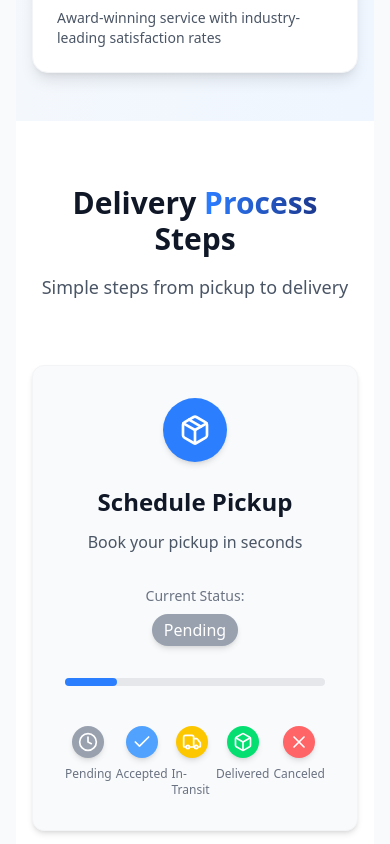
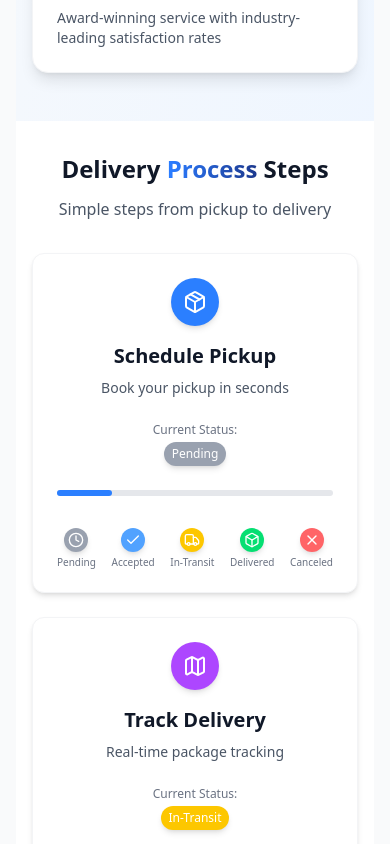
Before and after one commit to CHARANCHERRY123456/SpeakShip, a React (Vite) app in the folder client/: page / in a window 390 px wide. Shown: the part 2460-3304 px from the top of the page. Built offline with nearby package versions, Linux system fonts and the light colour scheme; no server answers.

Commit message:
feat:home page is set for darkmode

```diff
--- a/client/src/features/home/components/FeaturesSection.jsx
+++ b/client/src/features/home/components/FeaturesSection.jsx
@@ -44,7 +44,7 @@ const FeaturesSection = () => {
   ];
 
   return (
-    <section id="features" className="py-12 sm:py-20 bg-gradient-to-br from-gray-50 to-blue-50">
+    <section id="features" className="py-12 sm:py-20 bg-gradient-to-br from-gray-50 to-blue-50 dark:from-gray-900 dark:to-gray-800">
       <div className="max-w-7xl mx-auto px-4 sm:px-6 lg:px-8">
         {/* Header */}
         <motion.div
@@ -83,14 +83,14 @@ const FeaturesSection = () => {
               viewport={{ once: true }}
               className="group"
             >
-              <div className="bg-white p-6 sm:p-8 rounded-2xl shadow-lg hover:shadow-2xl transition-all duration-300 flex flex-col h-full transform hover:-translate-y-2 border border-gray-100 hover:border-blue-100">
+              <div className="bg-white dark:!bg-white p-6 sm:p-8 rounded-2xl shadow-lg hover:shadow-2xl transition-all duration-300 flex flex-col h-full transform hover:-translate-y-2 border border-gray-100 dark:border-gray-200 hover:border-blue-100 dark:hover:border-blue-200">
                 <div className="w-12 h-12 sm:w-14 sm:h-14 bg-gradient-to-r from-blue-500 to-blue-900 rounded-xl flex items-center justify-center mb-4 group-hover:scale-110 transition-transform duration-300">
                   <feature.icon className="w-5 h-5 sm:w-7 sm:h-7 text-white" />
                 </div>
-                <h3 className="text-lg sm:text-xl font-semibold text-gray-900 mb-3">
+                <h3 className="text-lg sm:text-xl font-semibold text-gray-900 dark:!text-gray-800 mb-3">
                   {feature.title}
                 </h3>
-                <p className="text-gray-600 text-sm sm:text-base">
+                <p className="text-gray-600 dark:!text-gray-700 text-sm sm:text-base">
                   {feature.description}
                 </p>
               </div>
--- a/client/src/features/home/components/HowItWorks.jsx
+++ b/client/src/features/home/components/HowItWorks.jsx
@@ -5,21 +5,21 @@ import { Package, Map, CheckCircle, Clock, Check, Truck, Box, X } from 'lucide-r
 const HowItWorks = () => {
   const steps = [
     {
-      icon: <Package size={32} />,
+      icon: <Package size={24} className="sm:w-6 sm:h-6 md:w-8 md:h-8" />,
       title: "Schedule Pickup",
       description: "Book your pickup in seconds",
       status: "Pending",
       color: "bg-blue-500"
     },
     {
-      icon: <Map size={32} />,
+      icon: <Map size={24} className="sm:w-6 sm:h-6 md:w-8 md:h-8" />,
       title: "Track Delivery",
       description: "Real-time package tracking",
       status: "In-Transit",
       color: "bg-purple-500"
     },
     {
-      icon: <CheckCircle size={32} />,
+      icon: <CheckCircle size={24} className="sm:w-6 sm:h-6 md:w-8 md:h-8" />,
       title: "Receive Package",
       description: "Get delivery notifications",
       status: "Delivered",
@@ -28,11 +28,11 @@ const HowItWorks = () => {
   ];
 
   const allStatuses = [
-    { name: "Pending", icon: <Clock size={20} />, color: "bg-gray-400" },
-    { name: "Accepted", icon: <Check size={20} />, color: "bg-blue-400" },
-    { name: "In-Transit", icon: <Truck size={20} />, color: "bg-yellow-400" },
-    { name: "Delivered", icon: <Box size={20} />, color: "bg-green-400" },
-    { name: "Canceled", icon: <X size={20} />, color: "bg-red-400" }
+    { name: "Pending", icon: <Clock size={16} className="w-4 h-4" />, color: "bg-gray-400" },
+    { name: "Accepted", icon: <Check size={16} className="w-4 h-4" />, color: "bg-blue-400" },
+    { name: "In-Transit", icon: <Truck size={16} className="w-4 h-4" />, color: "bg-yellow-400" },
+    { name: "Delivered", icon: <Box size={16} className="w-4 h-4" />, color: "bg-green-400" },
+    { name: "Canceled", icon: <X size={16} className="w-4 h-4" />, color: "bg-red-400" }
   ];
 
   const container = {
@@ -69,21 +69,21 @@ const HowItWorks = () => {
   };
 
   return (
-    <section className="py-16 bg-white dark:bg-gray-900">
-      <div className="max-w-6xl mx-auto px-4">
+    <section className="py-8 sm:py-12 md:py-16 bg-white dark:bg-gray-900 px-4 sm:px-6">
+      <div className="max-w-6xl mx-auto">
         {/* Header */}
         <motion.div
           initial={{ opacity: 0, y: 20 }}
           whileInView={{ opacity: 1, y: 0 }}
           transition={{ duration: 0.6 }}
-          viewport={{ once: true }}
-          className="text-center mb-16"
+          viewport={{ once: true, margin: "-100px" }}
+          className="text-center mb-8 sm:mb-12 md:mb-16"
         >
           <motion.h2
             initial={{ opacity: 0, x: -20 }}
             whileInView={{ opacity: 1, x: 0 }}
             transition={{ duration: 0.5, delay: 0.2 }}
-            className="text-3xl sm:text-4xl lg:text-5xl font-bold text-gray-900 dark:text-white mb-4"
+            className="text-2xl sm:text-3xl md:text-4xl lg:text-5xl font-bold text-gray-900 dark:text-white mb-3 sm:mb-4"
           >
             Delivery <span className="bg-gradient-to-r from-blue-500 to-blue-900 bg-clip-text text-transparent">Process</span> Steps
           </motion.h2>
@@ -91,7 +91,7 @@ const HowItWorks = () => {
             initial={{ opacity: 0, y: 10 }}
             whileInView={{ opacity: 1, y: 0 }}
             transition={{ duration: 0.5, delay: 0.4 }}
-            className="text-lg sm:text-xl text-gray-600 dark:text-gray-300 max-w-3xl mx-auto"
+            className="text-base sm:text-lg md:text-xl text-gray-600 dark:text-gray-300 max-w-3xl mx-auto"
           >
             Simple steps from pickup to delivery
           </motion.p>
@@ -102,8 +102,8 @@ const HowItWorks = () => {
           variants={container}
           initial="hidden"
           whileInView="visible"
-          viewport={{ once: true }}
-          className="grid grid-cols-1 md:grid-cols-3 gap-8"
+          viewport={{ once: true, margin: "-100px" }}
+          className="grid grid-cols-1 gap-6 sm:gap-8 md:grid-cols-2 lg:grid-cols-3"
         >
           {steps.map((step, index) => {
             const statusIndex = allStatuses.findIndex(s => s.name === step.status);
@@ -113,42 +113,45 @@ const HowItWorks = () => {
               <motion.div
                 key={index}
                 variants={item}
-                className="bg-gray-50 dark:bg-gray-800 p-8 rounded-xl shadow-md hover:shadow-xl transition-all duration-300 border border-gray-100 dark:border-gray-700"
+                className="bg-white dark:bg-white p-6 sm:p-7 md:p-8 rounded-xl shadow-md hover:shadow-xl transition-all duration-300 border border-gray-100 dark:border-gray-200"
               >
                 {/* Step Header */}
-                <div className={`${step.color} w-16 h-16 rounded-full flex items-center justify-center text-white mx-auto mb-6 shadow-md`}>
+                <div className={`${step.color} w-12 h-12 sm:w-14 sm:h-14 md:w-16 md:h-16 rounded-full flex items-center justify-center text-white mx-auto mb-4 sm:mb-5 md:mb-6 shadow-md`}>
                   {step.icon}
                 </div>
 
-                <h3 className="text-2xl font-bold text-center mb-3 text-gray-900 dark:text-white">{step.title}</h3>
-                <p className="text-gray-600 dark:text-gray-300 text-center mb-8">{step.description}</p>
+                <h3 className="text-xl sm:text-xl md:text-2xl font-bold text-center mb-2 sm:mb-3 text-gray-900 dark:text-gray-900">
+                  {step.title}
+                </h3>
+                <p className="text-sm sm:text-base text-gray-600 dark:text-gray-700 text-center mb-6 sm:mb-7 md:mb-8">
+                  {step.description}
+                </p>
 
                 {/* Status */}
-                <div className="mb-4">
-                  <p className="text-sm text-gray-500 dark:text-gray-400 text-center mb-2">
+                <div className="mb-3 sm:mb-4">
+                  <p className="text-xs sm:text-sm text-gray-500 dark:text-gray-600 text-center mb-1 sm:mb-2">
                     Current Status:
                   </p>
                   <div className="flex justify-center">
-                    <span className={`px-3 py-1 rounded-full text-white ${allStatuses[statusIndex].color} shadow-md`}>
+                    <span className={`px-2 py-1 text-xs sm:text-sm rounded-full text-white ${allStatuses[statusIndex].color} shadow-md`}>
                       {step.status}
                     </span>
                   </div>
                 </div>
 
                 {/* Status Timeline */}
-                <div className="mt-8">
-                  <div className="relative h-2 bg-gray-200 dark:bg-gray-700 rounded-full mb-10">
+                <div className="mt-6 sm:mt-7 md:mt-8">
+                  <div className="relative h-1.5 sm:h-2 bg-gray-200 dark:bg-gray-300 rounded-full mb-8 sm:mb-9 md:mb-10">
                     <motion.div
                       initial={{ width: 0 }}
                       whileInView={{ width: progressWidth }}
                       transition={{ duration: 0.8, delay: 0.2 }}
                       viewport={{ once: true }}
-                      className={`absolute top-0 left-0 h-2 ${step.color} rounded-full`}
+                      className={`absolute top-0 left-0 h-full ${step.color} rounded-full`}
                     />
                   </div>
 
-                  {/* Add gap-x-2 here! */}
-                  <div className="flex justify-between gap-x-1">
+                  <div className="flex justify-between gap-x-0.5 sm:gap-x-1">
                     {allStatuses.map((status, idx) => (
                       <motion.div
                         key={idx}
@@ -159,10 +162,12 @@ const HowItWorks = () => {
                         transition={{ delay: idx * 0.1 }}
                         className="flex flex-col items-center"
                       >
-                        <div className={`w-8 h-8 ${status.color} rounded-full flex items-center justify-center text-white mb-2 shadow-md`}>
+                        <div className={`w-6 h-6 sm:w-7 sm:h-7 md:w-8 md:h-8 ${status.color} rounded-full flex items-center justify-center text-white mb-1 sm:mb-2 shadow-md`}>
                           {status.icon}
                         </div>
-                        <span className="text-xs text-gray-500 dark:text-gray-400">{status.name}</span>
+                        <span className="text-[10px] xs:text-xs text-gray-500 dark:text-gray-600 text-center leading-tight">
+                          {status.name}
+                        </span>
                       </motion.div>
                     ))}
                   </div>
--- a/client/src/features/home/home.jsx
+++ b/client/src/features/home/home.jsx
@@ -16,7 +16,7 @@ const HomePage = () => {
       className="min-h-screen flex flex-col bg-gradient-to-br from-gray-50 to-blue-50 dark:from-gray-900 dark:to-gray-800"
     >
 
-      <main className="flex-grow">
+      <main className="flex-grow wd-full">
         <HeroSection />
         <FeaturesSection />
         <HowItWorks />
```
Also changed, not shown: client/src/features/home/components/StatsSection.jsx (+5 -6 lines), client/src/features/home/components/Testimonials.jsx (+5 -10 lines).
